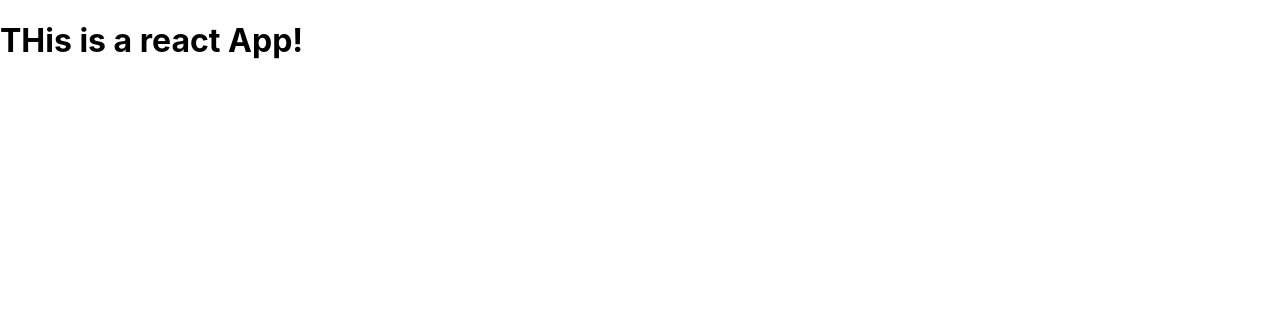
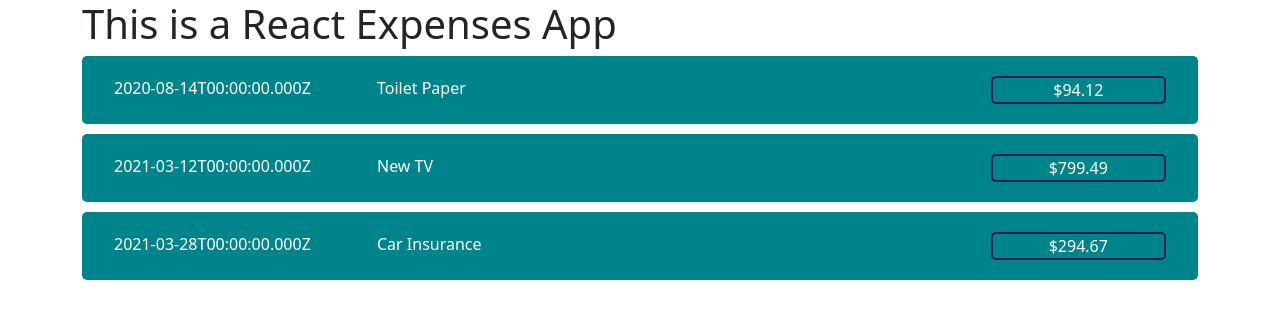
Before and after one commit to kunaljp16/react-expenses-app, a React (Create React App) app: page / in a window 1280 px wide. Shown: the top 318 px of the page. Built offline with nearby package versions, Linux system fonts and the light colour scheme.

Commit message:
Added expenses cpomponent with its data

```diff
--- a/package.json
+++ b/package.json
@@ -6,7 +6,10 @@
     "@testing-library/jest-dom": "^5.14.1",
     "@testing-library/react": "^11.2.7",
     "@testing-library/user-event": "^12.8.3",
+    "bootstrap": "^5.1.0",
+    "node-sass": "^6.0.1",
     "react": "^17.0.2",
+    "react-bootstrap": "^2.0.0-beta.6",
     "react-dom": "^17.0.2",
     "react-scripts": "4.0.3",
     "web-vitals": "^1.1.2"
--- a/src/App.js
+++ b/src/App.js
@@ -1,7 +1,19 @@
-function App() {
+import React from "react";
+import expensesData from '../src/MockData/expenses-data'
+import ExpenseItem from "./Components/ExpensesItem";
+import "./App.scss";
+class App extends React.Component {
+  render() {
+    let expenses = expensesData;
     return (
-        <h1>THis is a react App!</h1>
+      <div className="container">
+        <h1>This is a React Expenses App</h1>
+        <ExpenseItem title={expenses[0].title} amount={expenses[0].amount} date={expenses[0].date} />
+        <ExpenseItem title={expenses[1].title} amount={expenses[1].amount} date={expenses[1].date} />
+        <ExpenseItem title={expenses[2].title} amount={expenses[2].amount} date={expenses[2].date} />
+      </div>
     );
+  }
 }
 
 export default App;
--- /dev/null
+++ b/src/Components/ExpensesItem.js
@@ -0,0 +1,17 @@
+import "./ExpensesItem.scss";
+
+function ExpenseItem(props) {
+  return (
+    <ul className="row expenses-item">
+      <li className="expenses-item__list">
+        <span className="col-md-3 expenses-item__date">{props.date.toISOString()}</span>
+        <span className="col-md-7 expenses-item__description">
+          {props.title}
+        </span>
+        <span className="col-md-2 expenses-item__price">${props.amount}</span>
+      </li>
+    </ul>
+  );
+}
+
+export default ExpenseItem;
--- /dev/null
+++ b/src/Components/ExpensesItem.scss
@@ -0,0 +1,18 @@
+@import "../stylesheets/color-pallets.scss";
+
+.expenses-item {
+  background-color: $light-blue;
+  color: $white;
+  padding: 20px;
+  border-radius: 5px 5px 5px 5px;
+  margin: 0 0 10px 0;
+
+  &__list{
+    display: flex;
+  }
+  &__price {
+    text-align: center;
+    border: 2px solid $navy-blue;
+    border-radius: 5px 5px 5px 5px;
+  }
+}
--- /dev/null
+++ b/src/MockData/expenses-data.js
@@ -0,0 +1,34 @@
+const expensesData = [
+    {
+      id: "e1",
+      title: "Toilet Paper",
+      amount: 94.12,
+      date: new Date(2020, 7, 14),
+    },
+    {
+      id: "e2",
+      title: "New TV",
+      amount: 799.49,
+      date: new Date(2021, 2, 12),
+    },
+    {
+      id: "e3",
+      title: "Car Insurance",
+      amount: 294.67,
+      date: new Date(2021, 2, 28),
+    },
+    {
+      id: "e4",
+      title: "New Desk (Wooden)",
+      amount: 450,
+      date: new Date(2021, 5, 12),
+    },
+    {
+      id: "e5",
+      title: "Fridge Purchase",
+      amount: 1000,
+      date: new Date(2021, 8, 1),
+    },
+  ];
+
+  export default expensesData;
--- a/src/index.css
+++ /dev/null
@@ -1,13 +0,0 @@
-body {
-  margin: 0;
-  font-family: -apple-system, BlinkMacSystemFont, 'Segoe UI', 'Roboto', 'Oxygen',
-    'Ubuntu', 'Cantarell', 'Fira Sans', 'Droid Sans', 'Helvetica Neue',
-    sans-serif;
-  -webkit-font-smoothing: antialiased;
-  -moz-osx-font-smoothing: grayscale;
-}
-
-code {
-  font-family: source-code-pro, Menlo, Monaco, Consolas, 'Courier New',
-    monospace;
-}
--- /dev/null
+++ b/src/index.scss
@@ -0,0 +1,9 @@
+@import "../src/stylesheets/color-pallets.scss";
+
+body {
+  margin: 0;
+  font-family: "Segoe UI", "Helvetica Neue", sans-serif;
+  -webkit-font-smoothing: antialiased;
+  -moz-osx-font-smoothing: grayscale;
+  background-color: $white-1;
+}
--- /dev/null
+++ b/src/stylesheets/color-pallets.scss
@@ -0,0 +1,8 @@
+$white-1: #edebd9;
+$white:#ffffff;
+$black: #000000;
+$dark-yellow: #fec20f;
+$light-yellow: #fccf17;
+$light-blue: #00848c;
+$dark-blue: #037272;
+$navy-blue: #1c1f4c;
```
Also changed, not shown: src/index.js (+10 -9 lines), src/App.css (deleted), src/App.scss (added), 1 other file (tests, documents, lock files or other folders).
